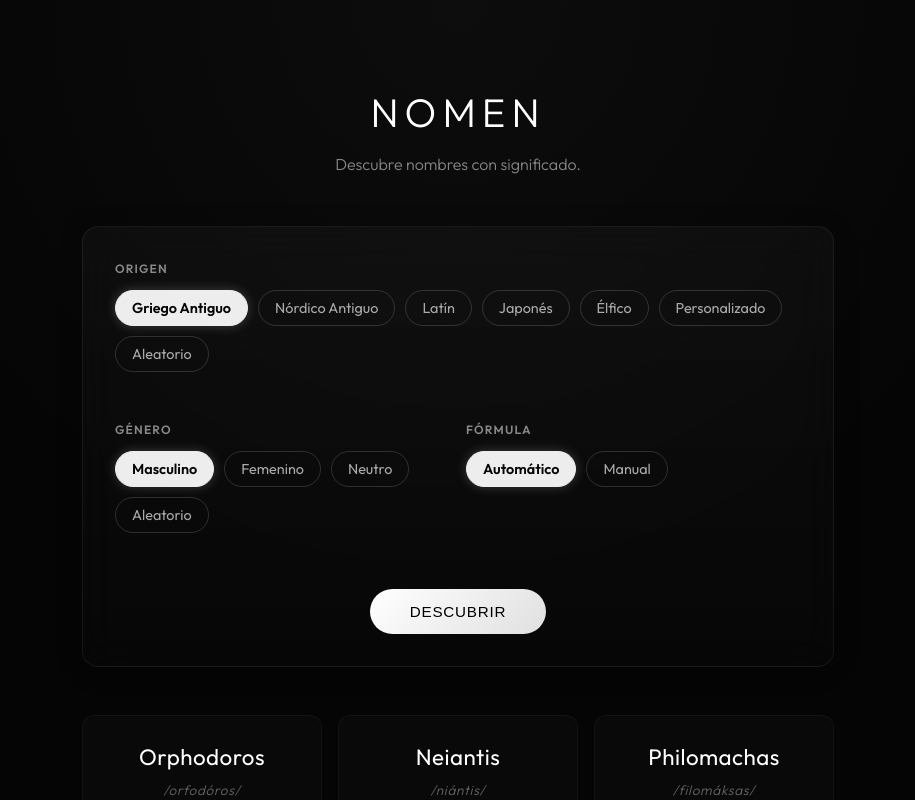
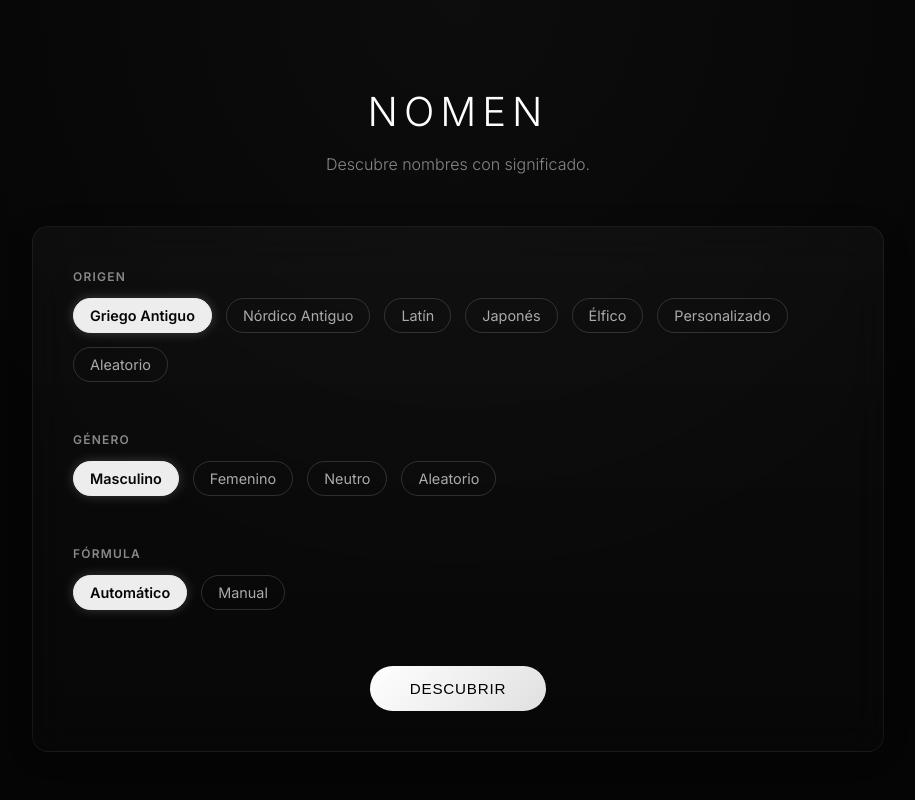
Before and after one commit to AndreaGonRod/generator, a React (Vite) app: page / in a window 1280 px wide. Shown: the top 800 px of the page, without its empty margins (182-1097 px from the left). Built offline with nearby package versions, Linux system fonts and the light colour scheme.

Commit message:
feat: scaffold React application with base components, layout, and dark theme styling

```diff
--- a/index.html
+++ b/index.html
@@ -7,7 +7,7 @@
     <meta name="description" content="Generador morfológico y semántico de nombres clásicos (Griegos y Nórdicos)" />
     <link rel="preconnect" href="https://fonts.googleapis.com" />
     <link rel="preconnect" href="https://fonts.gstatic.com" crossorigin />
-    <link href="https://fonts.googleapis.com/css2?family=Outfit:wght@300;400;500;600;700&display=swap" rel="stylesheet" />
+    <link href="https://fonts.googleapis.com/css2?family=Inter:wght@300;400;500;600;700&display=swap" rel="stylesheet" />
     <meta name="theme-color" content="#080a10" />
     <meta name="mobile-web-app-capable" content="yes" />
     <meta name="apple-mobile-web-app-capable" content="yes" />
--- a/src/App.css
+++ b/src/App.css
@@ -1,5 +1,5 @@
 .page-shell {
-  max-width: 800px;
+  max-width: 900px;
   margin: 0 auto;
   padding: 80px 24px 120px;
   display: flex;
@@ -34,15 +34,15 @@
   background: linear-gradient(180deg, rgba(255, 255, 255, 0.03) 0%, rgba(255, 255, 255, 0.01) 100%);
   border: 1px solid rgba(255, 255, 255, 0.06);
   border-radius: 16px;
-  padding: 32px;
+  padding: 40px;
   backdrop-filter: blur(20px);
   box-shadow: 0 4px 30px rgba(0, 0, 0, 0.1);
 }
 
 .controls-grid {
-  display: grid;
-  grid-template-columns: repeat(auto-fit, minmax(140px, 1fr));
-  gap: 16px;
+  display: flex;
+  flex-direction: column;
+  gap: 24px;
 }
 
 .control-group {
@@ -86,6 +86,9 @@
 .custom-selections {
   padding-top: 24px;
   border-top: 1px solid rgba(255, 255, 255, 0.04);
+  display: grid;
+  grid-template-columns: repeat(auto-fit, minmax(160px, 1fr));
+  gap: 16px;
 }
 
 .custom-components {
--- a/src/App.jsx
+++ b/src/App.jsx
@@ -371,7 +371,7 @@
         )}
 
         {style !== 'CUSTOM' && formulaMode === 'CUSTOM' && (
-          <div className="controls-grid custom-selections">
+          <div className="custom-selections">
             <div className="control-group">
               <label>Raíz</label>
               <CustomSelect value={root} onChange={(e) => setRoot(e.target.value)} options={[
--- a/src/components/ChipGroup.css
+++ b/src/components/ChipGroup.css
@@ -15,7 +15,7 @@
 .chip-group {
   display: flex;
   flex-wrap: wrap;
-  gap: 10px;
+  gap: 14px;
 }
 
 .chip-button {
--- a/src/index.css
+++ b/src/index.css
@@ -1,6 +1,6 @@
 :root {
   color-scheme: dark;
-  font-family: 'Outfit', -apple-system, BlinkMacSystemFont, 'Segoe UI', Roboto, Oxygen, Ubuntu, Cantarell, sans-serif;
+  font-family: 'Inter', -apple-system, BlinkMacSystemFont, 'Segoe UI', Roboto, Oxygen, Ubuntu, Cantarell, sans-serif;
   background-color: #050505;
   color: #ededed;
   line-height: 1.6;
```
